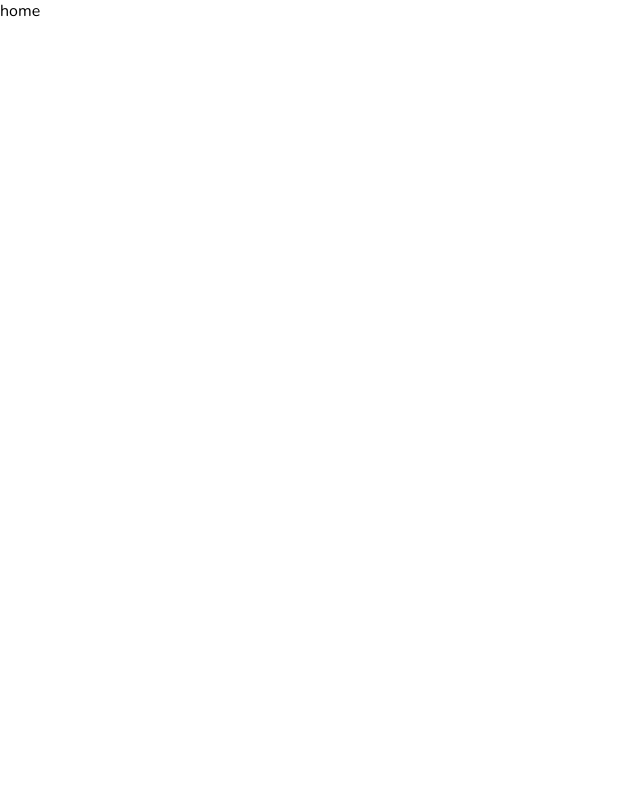
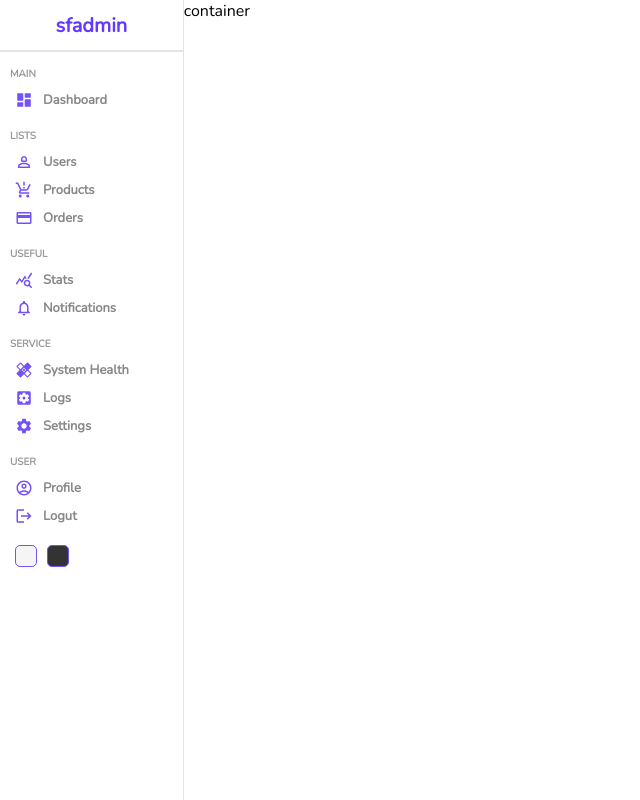
Before and after one commit to SheltonFr/react-admin-dashboard, a React (Vite) app: page / in a window 1280 px wide. Shown: the whole page, without its empty margins (0-640 px from the left). Built offline with nearby package versions, Linux system fonts and the light colour scheme.

Commit message:
feat: sidebar

```diff
--- a/package.json
+++ b/package.json
@@ -9,6 +9,10 @@
     "preview": "vite preview"
   },
   "dependencies": {
+    "@emotion/react": "^11.10.8",
+    "@emotion/styled": "^11.10.8",
+    "@mui/icons-material": "^5.11.16",
+    "@mui/material": "^5.12.2",
     "react": "^18.2.0",
     "react-dom": "^18.2.0",
     "react-router-dom": "^6.11.0",
--- /dev/null
+++ b/src/components/Sidebar/Sidebar.jsx
@@ -0,0 +1,76 @@
+import DashboardIcon from '@mui/icons-material/Dashboard';
+import Person2OutlinedIcon from '@mui/icons-material/Person2Outlined';
+import ProductionQuantityLimitsIcon from '@mui/icons-material/ProductionQuantityLimits';
+import CreditCardIcon from '@mui/icons-material/CreditCard';
+import './sidebar.scss'
+import { AccountCircleOutlined, HealingOutlined, Logout, NotificationsNoneOutlined, QueryStats, Settings, SettingsAccessibility, SettingsApplications } from '@mui/icons-material';
+
+const Sidebar = () => {
+  return (
+    <div className="sidebar">
+      <div className="top">
+        <span className="logo">sfadmin</span>
+      </div>
+      <hr />
+      <div className="center">
+        <ul>
+          <p className="title">MAIN</p>
+          <li>
+            <DashboardIcon className='icon'/>
+            <span>Dashboard</span>
+          </li>
+          <p className="title">LISTS</p>
+          <li>
+            <Person2OutlinedIcon className='icon' />
+            <span>Users</span>
+          </li>
+          <li>
+            <ProductionQuantityLimitsIcon className='icon'/>
+            <span>Products</span>
+          </li>
+          <li>
+            <CreditCardIcon className='icon' />
+            <span>Orders</span>
+          </li>
+          <p className="title">USEFUL</p>
+          <li>
+            <QueryStats className='icon' />
+            <span>Stats</span>
+          </li>
+          <li>
+            <NotificationsNoneOutlined  className='icon'/>
+            <span>Notifications</span>
+          </li>
+          <p className="title">SERVICE</p>
+          <li>
+            <HealingOutlined className='icon' />
+            <span>System Health</span>
+          </li>
+          <li>
+            <SettingsApplications className='icon' />
+            <span>Logs</span>
+          </li>
+          <li>
+            <Settings className='icon' />
+            <span>Settings</span>
+          </li>
+          <p className="title">USER</p>
+          <li>
+            <AccountCircleOutlined className='icon' />
+            <span>Profile</span>
+          </li>
+          <li>
+            <Logout className='icon' />
+            <span>Logut</span>
+          </li>
+        </ul>
+      </div>
+      <div className="bottom">
+        <div className="colorOption"></div>
+        <div className="colorOption"></div>
+      </div>
+    </div>
+  )
+}
+
+export default Sidebar
--- /dev/null
+++ b/src/components/Sidebar/sidebar.scss
@@ -0,0 +1,88 @@
+.sidebar {
+  flex: 1;
+  border-right: 0.5px solid rgb(230, 227, 227);
+  min-height: 100vh;
+  background-color: white;
+
+  .top {
+    // background-color: purple;
+    height: 50px;
+    display: flex;
+    align-items: center;
+    justify-content: center;
+
+    .logo {
+      font-size: 20px;
+      font-weight: bold;
+      color: #6439ff;
+    }
+  }
+
+  hr {
+    height: 0;
+    border: 0.5px solid rgb(230, 227, 227);
+  }
+
+  .center {
+    padding-left: 10px;
+
+    ul {
+        list-style: none;
+        margin: 0;
+        padding: 0;
+
+        .title {
+            font-size: 10px;
+            font-weight: bold;
+            color: #999;
+            margin-top: 15px;
+            margin-bottom: 5px;
+        }
+
+        li {
+            display: flex;
+            align-items: center;
+            padding: 5px;
+            cursor: pointer;
+
+            &:hover {
+                background-color: #ece8ff;
+            }
+
+            .icon {
+                font-size: 18px;
+                color: #7451f8;
+            }
+
+            span {
+                font-size: 13px;
+                font-weight: 600;
+                color:#888;
+                margin-left: 10px;
+            }
+        }
+    }
+  }
+
+  .bottom {
+    display: flex;
+    align-items: center;
+    margin: 10px;
+
+    .colorOption {
+        width: 20px;
+        height: 20px;
+        border-radius: 5px;
+        border: 1px solid #7451f8;
+        cursor: pointer;
+        margin: 5px;
+
+        &:nth-child(1) {
+            background-color: whitesmoke;
+        }
+        &:nth-child(2) {
+            background-color: #333;
+        }
+    }
+  }
+}
--- a/src/pages/Hone/Home.jsx
+++ b/src/pages/Hone/Home.jsx
@@ -1,8 +1,11 @@
+import Sidebar from '../../components/Sidebar/Sidebar'
 import './home.scss'
+
 const Home = () => {
   return (
     <div className='home'>
-        home
+        <Sidebar />
+        <div className="homeContainer">container</div>
     </div>
   )
 }
--- a/src/pages/Hone/home.scss
+++ b/src/pages/Hone/home.scss
@@ -0,0 +1,7 @@
+.home {
+    display: flex;
+
+    .homeContainer {
+        flex: 6;
+    }
+}
```
Also changed, not shown: src/components/Navbar/Navbar.jsx (added, +9 -0 lines), src/components/Navbar/navbar.scss (added), 1 other file (tests, documents, lock files or other folders).
